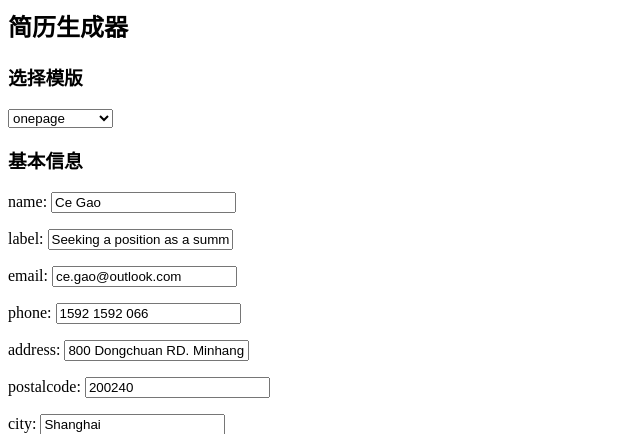
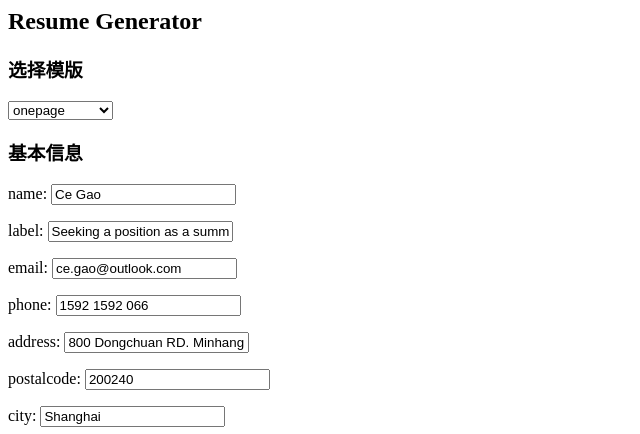
Before and after one commit to sherlockkenan/Software_innovation, a Spring app: template resume1/src/main/resources/templates/index.html in a window 1280 px wide. Shown: the top 434 px of the page, without its empty margins (0-640 px from the left). Run offline with Thymeleaf, Linux system fonts and the light colour scheme; the template is opened without the code that fills it, so the values that code supplies are empty.

Commit message:
test jenkins

```diff
--- a/resume1/src/main/resources/templates/index.html
+++ b/resume1/src/main/resources/templates/index.html
@@ -2,7 +2,7 @@
 <head>
     <title>Welcome</title>
 </head>
-<h2>简历生成器</h2>
+<h2>Resume Generator</h2>
 <body>
 <form action="#" th:action="@{/resume}" th:object="${resumeinfo}" method="post">
 
```
